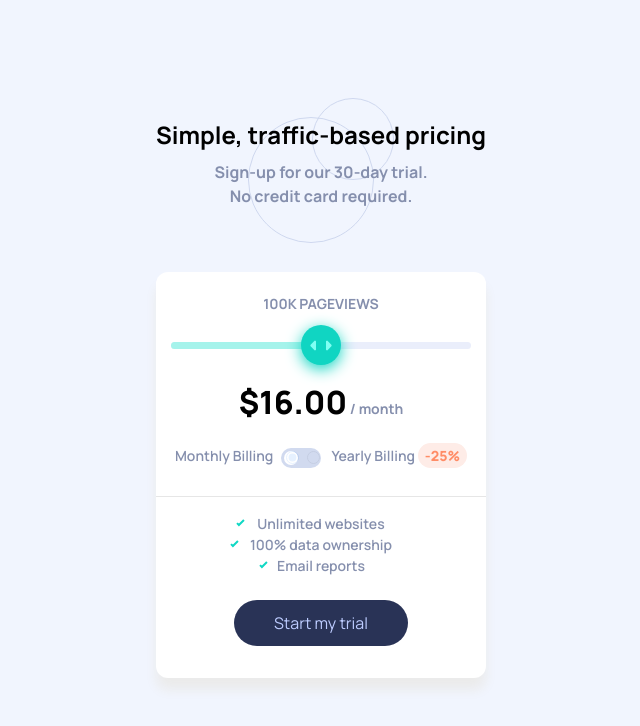
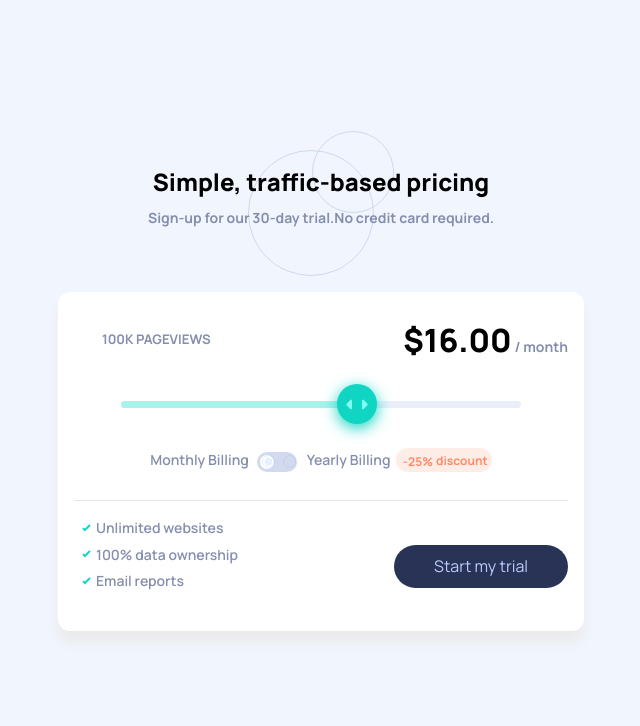
Before and after one commit to Mazz100/Interactive-pricing-component, a React (Vite) app: page / in a window 1280 px wide. Shown: the top 726 px of the page, without its empty margins (319-959 px from the left). Built offline with nearby package versions, Linux system fonts and the light colour scheme.

Commit message:
Desktop and Mobile responsive update

```diff
--- a/src/BillingInput.jsx
+++ b/src/BillingInput.jsx
@@ -4,6 +4,7 @@ function BillingInput() {
     return (
         <fieldset className="billing-filedset">
             <legend className="visually-hidden">Billing</legend>
+            <div className="price-toggle">
                 <label className="billing-label" htmlFor="Monthly">
                     Monthly Billing
                 </label>
@@ -18,9 +19,12 @@ function BillingInput() {
                 </span>
 
                 <label className="billing-label" htmlFor="Yearly">
-                Yearly Billing <span className="discount-text">-25%</span>
+                    Yearly Billing
+                    <span className="discount-span">
+                        <span className="discount-text">-25%</span>
+                    </span>
                 </label>
-
+            </div>
         </fieldset>
     );
 }
--- a/src/PricingComponent.jsx
+++ b/src/PricingComponent.jsx
@@ -13,17 +13,17 @@ function PricingComponent() {
         <>
             <div className='pricing-container'>
                 <form className='form' action="" name="">
+
                     <p className="page-views-text">
                         {`${page}K pageviews`}
                     </p>
 
-                    <p className='price-text'>{`$${price.toFixed(2)}`}<span> / month</span></p>
-
                     {/*Pricing Slider*/}
                     <Slider.Root className='sliderRoot'
-                        defaultValue={[50]}
-                        max={100}
-                        step={10}>
+                        defaultValue={[3]}
+                        max={5}
+                        step={1}
+                    >
                         <Slider.Track className='sliderTrack'>
                             <Slider.Range className='sliderRange' />
                         </Slider.Track>
@@ -32,6 +32,7 @@ function PricingComponent() {
                         </Slider.Thumb>
                     </Slider.Root>
 
+                    <p className='price-text'>{`$${price.toFixed(2)}`}<span> / month</span></p>
 
                     <BillingInput />
                 </form>
--- a/src/Styles/style.css
+++ b/src/Styles/style.css
@@ -103,7 +103,7 @@ body {
 }
 
 main {
-  max-width: 21rem;
+  max-width: 23rem;
 }
 
 .subscription-container {
@@ -113,12 +113,14 @@ main {
 .title {
   text-align: center;
   font-size: 1.5rem;
+  font-weight: 800;
   margin-bottom: 0.5em;
 }
 
 .sign-up-text {
   text-align: center;
   font-weight: 700;
+  font-size: 0.875rem;
   color: hsl(225, 20%, 60%);
 }
 
@@ -130,11 +132,10 @@ main {
 
 .page-views-text {
   font-weight: 700;
-  font-size: 0.875rem;
+  font-size: 0.825rem;
   text-transform: uppercase;
   color: hsl(225, 20%, 60%);
-  margin-block: 1.5em;
-  order: -1;
+  margin-block: 2em;
 }
 
 .price-text {
@@ -158,7 +159,6 @@ main {
   touch-action: none;
   width: 300px;
   height: 20px;
-  order: -1;
 }
 
 .sliderTrack {
@@ -197,16 +197,21 @@ main {
   flex-direction: column;
   justify-content: center;
   align-items: center;
+  border-bottom: 1px solid hsl(0, 0%, 90%);
+  text-align: center;
 }
 
 .billing-filedset {
+  padding: 0;
+  margin-bottom: 2em;
+  border: none;
+}
+
+.price-toggle {
   display: flex;
   flex-direction: row;
   justify-content: center;
   align-items: center;
-  padding: 0;
-  margin-bottom: 2em;
-  border: none;
 }
 
 .billing-label {
@@ -215,13 +220,19 @@ main {
   font-size: 0.875rem;
 }
 
-.discount-text {
-  color: hsl(15, 100%, 70%);
+.discount-span {
+  position: relative;
   background-color: hsl(14, 92%, 95%);
   border-radius: 16px;
   padding: 0.2em;
   padding-inline: 0.5em;
-  font-weight: 800;
+  margin-left: 0.4em;
+}
+
+.discount-text {
+  color: hsl(15, 100%, 70%);
+  font-weight: 700;
+  font-size: 0.75rem;
 }
 
 .visually-hidden {
@@ -244,7 +255,7 @@ main {
 }
 
 .billing-radio {
-  display: block;
+  display: inline-block;
   position: relative;
 }
 
@@ -284,17 +295,11 @@ input:checked + .toggle:after {
   transform: translateX(-100%);
 }
 
-.trial-container {
-  border-top: 1px solid hsl(0, 0%, 90%);
-  text-align: center;
-  padding: 1em;
-  align-self: stretch;
-}
-
 .trial-list {
   list-style-type: none;
   margin: 0;
   padding: 0;
+  text-align: center;
 }
 
 .list {
@@ -305,8 +310,13 @@ input:checked + .toggle:after {
   font-size: 0.875rem;
 }
 
+.list:not(.list1) {
+  margin-top: 0.4em;
+}
+
 .list1 {
   background-position: left 22% center;
+  margin-top: 1em;
 }
 
 .list2 {
@@ -321,13 +331,94 @@ input:checked + .toggle:after {
   border: none;
   background-color: hsl(227, 35%, 25%);
   color: hsl(226, 100%, 87%);
-  padding: 0.7em;
+  padding: 0.6em;
   padding-inline: 2.5em;
   border-radius: 24px;
   margin-top: 1.5em;
   margin-bottom: 1em;
+  transition: color 0.2s;
+  transform: translateX(50%);
 }
 
 .trial-button:hover {
   cursor: pointer;
+  color: white;
+}
+
+@media (min-width: 43.75rem) {
+  body {
+    background-position: top 20% center;
+  }
+  main {
+    max-width: 50rem;
+  }
+  .sign-up-desktop-row {
+    display: flex;
+    flex-direction: row;
+    justify-content: center;
+    align-items: center;
+  }
+  .pricing-container {
+    display: grid;
+    place-content: center;
+    align-items: center;
+    padding: 1em;
+    gap: 1em;
+    grid-template-columns: repeat(1, 1fr);
+    grid-template-rows: repeat(1, 1fr);
+    grid-template-areas: "form form" "lists button";
+  }
+  .form {
+    grid-area: form;
+    display: grid;
+    grid-template-columns: repeat(3, 1fr);
+    grid-template-rows: repeat(3, 1fr);
+    align-items: center;
+    grid-template-areas: "pages . price" "slider slider slider" "billing billing billing";
+  }
+  .discount-text::after {
+    content: "discount";
+    position: relative;
+    left: 3px;
+  }
+  .sliderRoot {
+    margin-block: 1em;
+    grid-area: slider;
+    margin: auto;
+    width: 400px;
+  }
+  .billing-filedset {
+    grid-area: billing;
+    margin-top: 1em;
+  }
+  .trial-list {
+    grid-area: lists;
+    padding-left: 0.5em;
+    padding-bottom: 1.5em;
+    text-align: left;
+  }
+  .list {
+    padding-inline: 1em;
+  }
+  .list1 {
+    margin-top: 0;
+  }
+  .list1,
+  .list2,
+  .list3 {
+    background-position: left;
+  }
+  .trial-button {
+    grid-area: button;
+    transform: translateX(0);
+    margin-block: 0;
+  }
+  .price-text {
+    margin: 0;
+    grid-area: price;
+  }
+  .page-views-text {
+    margin: 0;
+    grid-area: pages;
+  }
 }/*# sourceMappingURL=style.css.map */
--- a/src/Styles/style.scss
+++ b/src/Styles/style.scss
@@ -33,7 +33,7 @@ body {
 }
 
 main {
-    max-width: 21rem;
+    max-width: 23rem;
 }
 
 //Subscription Styling Section
@@ -45,12 +45,14 @@ main {
 .title {
     text-align: center;
     font-size: 1.5rem;
+    font-weight: 800;
     margin-bottom: 0.5em;
 }
 
 .sign-up-text {
     text-align: center;
     font-weight: 700;
+    font-size: 0.875rem;
     color: $text-color;
 }
 
@@ -64,11 +66,10 @@ main {
 
 .page-views-text {
     font-weight: 700;
-    font-size: 0.875rem;
+    font-size: 0.825rem;
     text-transform: uppercase;
     color: $text-color;
-    margin-block: 1.5em;
-    order: -1;
+    margin-block: 2em;
 }
 
 .price-text {
@@ -95,7 +96,6 @@ main {
     touch-action: none;
     width: 300px;
     height: 20px;
-    order: -1;
 }
 
 .sliderTrack {
@@ -136,13 +136,19 @@ main {
 //Form Styling Section
 .form {
     @include Flex(column);
+
+    border-bottom: 1px solid hsl(0, 0%, 90%);
+    text-align: center;
 }
 
 .billing-filedset {
-    @include Flex(row);
     padding: 0;
     margin-bottom: 2em;
     border: none;
+}
+
+.price-toggle {
+    @include Flex(row);
 }
 
 .billing-label {
@@ -151,13 +157,20 @@ main {
     font-size: 0.875rem;
 }
 
-.discount-text {
-    color: $discount-text-color;
+.discount-span {
+    position: relative; //Position used for ::after pseudo on desktop
     background-color: $discount-BG;
     border-radius: 16px;
     padding: 0.2em;
     padding-inline: 0.5em;
-    font-weight: 800;
+    margin-left: 0.4em;
+
+}
+
+.discount-text {
+    color: $discount-text-color;
+    font-weight: 700;
+    font-size: 0.75rem;
 }
 
 //Legend visuals hidden
@@ -178,8 +191,9 @@ main {
 }
 
 .billing-radio {
-    display: block;
+    display: inline-block;
     position: relative;
+
 }
 
 .toggle {
@@ -220,18 +234,11 @@ input:checked+.toggle:after {
 
 
 //Trial Styling Section
-.trial-container {
-    border-top: 1px solid hsl(0, 0%, 90%);
-    text-align: center;
-    padding: 1em;
-    align-self: stretch; //Applying self align for border max possible width
-
-}
-
 .trial-list {
     list-style-type: none;
     margin: 0;
     padding: 0;
+    text-align: center;
 }
 
 .list {
@@ -242,8 +249,13 @@ input:checked+.toggle:after {
     font-size: 0.875rem;
 }
 
+.list:not(.list1) {
+    margin-top: 0.4em;
+}
+
 .list1 {
     background-position: left 22% center;
+    margin-top: 1em;
 }
 
 .list2 {
@@ -258,15 +270,115 @@ input:checked+.toggle:after {
     border: none;
     background-color: $trial-button-bg-color;
     color: $button-text-color;
-    padding: 0.7em;
+    padding: 0.6em;
     padding-inline: 2.5em;
     border-radius: 24px;
     margin-top: 1.5em;
     margin-bottom: 1em;
+    transition: color 0.2s;
+    transform: translateX(50%);
 }
 
 .trial-button:hover {
     cursor: pointer;
+    color: white;
 }
 
-//======================//
+@media (min-width: 43.75rem) {
+
+    body {
+       background-position: top 20% center;;
+    }
+
+    main {
+        max-width: 50rem;
+    }
+
+    .sign-up-desktop-row {
+        @include Flex(row);
+    }
+
+    .pricing-container {
+        display: grid;
+        place-content: center;
+        align-items: center;
+        padding: 1em;
+        gap: 1em;
+        grid-template-columns: repeat(1, 1fr);
+        grid-template-rows: repeat(1, 1fr);
+        grid-template-areas:
+            "form form"
+            "lists button";
+    }
+
+
+    .form {
+        grid-area: form;
+        //===============//
+        display: grid;
+        grid-template-columns: repeat(3, 1fr);
+        grid-template-rows: repeat(3, 1fr);
+        align-items: center;
+        grid-template-areas:
+            "pages . price"
+            "slider slider slider"
+            "billing billing billing";
+    }
+
+    .discount-text::after {
+        content: 'discount';
+        position: relative;
+        left: 3px;
+    }
+
+    .sliderRoot {
+        margin-block: 1em;
+        grid-area: slider;
+        margin: auto;
+        width: 400px;
+    }
+
+    .billing-filedset {
+        grid-area: billing;
+        margin-top: 1em;
+    }
+
+    .trial-list {
+        grid-area: lists;
+        padding-left: 0.5em;
+        padding-bottom: 1.5em;
+        text-align: left;
+    }
+
+    .list {
+        padding-inline: 1em;
+
+    }
+
+    .list1 {
+        margin-top: 0;
+    }
+
+    .list1,
+    .list2,
+    .list3 {
+        background-position: left;
+    }
+
+    .trial-button {
+        grid-area: button;
+        transform: translateX(0);
+        margin-block: 0;
+    }
+
+    .price-text {
+        margin: 0;
+        grid-area: price;
+    }
+
+    .page-views-text {
+        margin: 0;
+        grid-area: pages;
+    }
+
+}
--- a/src/Subscription.jsx
+++ b/src/Subscription.jsx
@@ -4,8 +4,10 @@ function Subsccription() {
     return (
         <div className="subscription-container">
             <h1 className="title">Simple, traffic-based pricing</h1>
-            <p className="sign-up-text"> Sign-up for our 30-day trial.</p>
-            <p className="sign-up-text">No credit card required. </p>
+            <div className="sign-up-desktop-row">
+                <p className="sign-up-text"> Sign-up for our 30-day trial.</p>
+                <p className="sign-up-text"> No credit card required. </p>
+            </div>
         </div>
 
     );
--- a/src/TrialComponent.jsx
+++ b/src/TrialComponent.jsx
@@ -2,7 +2,7 @@
 
 function TrialComponent() {
     return (
-        <div className="trial-container">
+        <>
             <ul className="trial-list">
                 <li className="list list1"> Unlimited websites</li>
                 <li className="list list2">100% data ownership</li>
@@ -12,7 +12,7 @@ function TrialComponent() {
             <button className="trial-button">
                 Start my trial
             </button>
-        </div>
+        </>
     );
 }
 
```
Also changed, not shown: 1 other file (tests, documents, lock files or other folders). Lines whose indentation alone changed are shown as unchanged.
